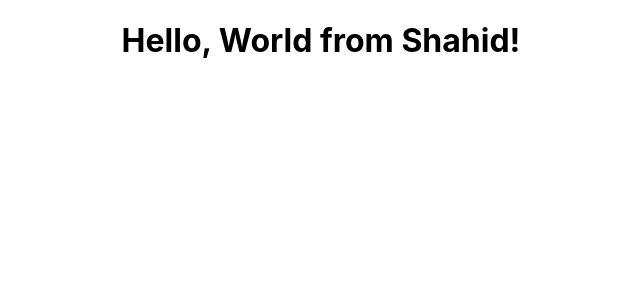
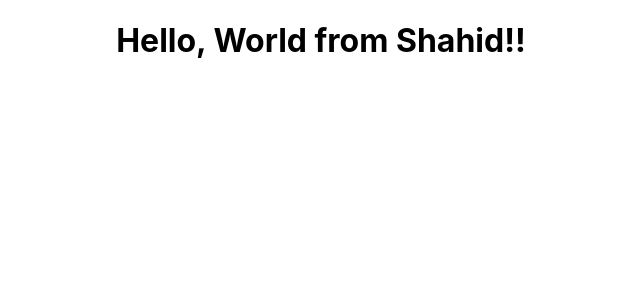
Before and after one commit to syedshahidashiqali/2ndrepo, a React (Create React App) app: page / in a window 1280 px wide. Shown: the top 300 px of the page, without its empty margins (319-959 px from the left). Built offline with nearby package versions, Linux system fonts and the light colour scheme.

Commit message:
Update App.js

```diff
--- a/src/App.js
+++ b/src/App.js
@@ -5,7 +5,7 @@ import './App.css';
 function App() {
   return (
     <div className="App">
-      <h1>Hello, World from Shahid!</h1>
+      <h1>Hello, World from Shahid!!</h1>
     </div>
   );
 }
```
